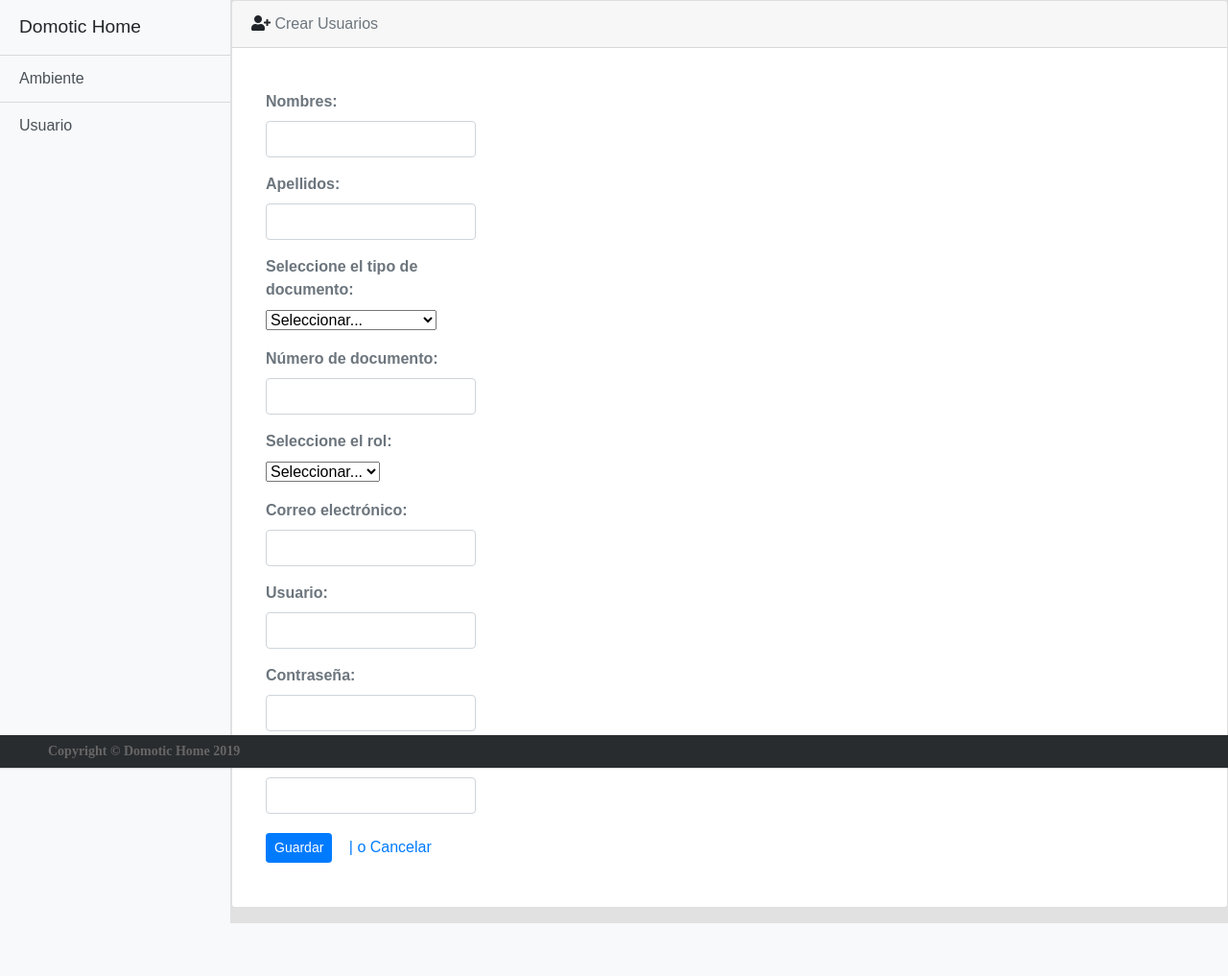
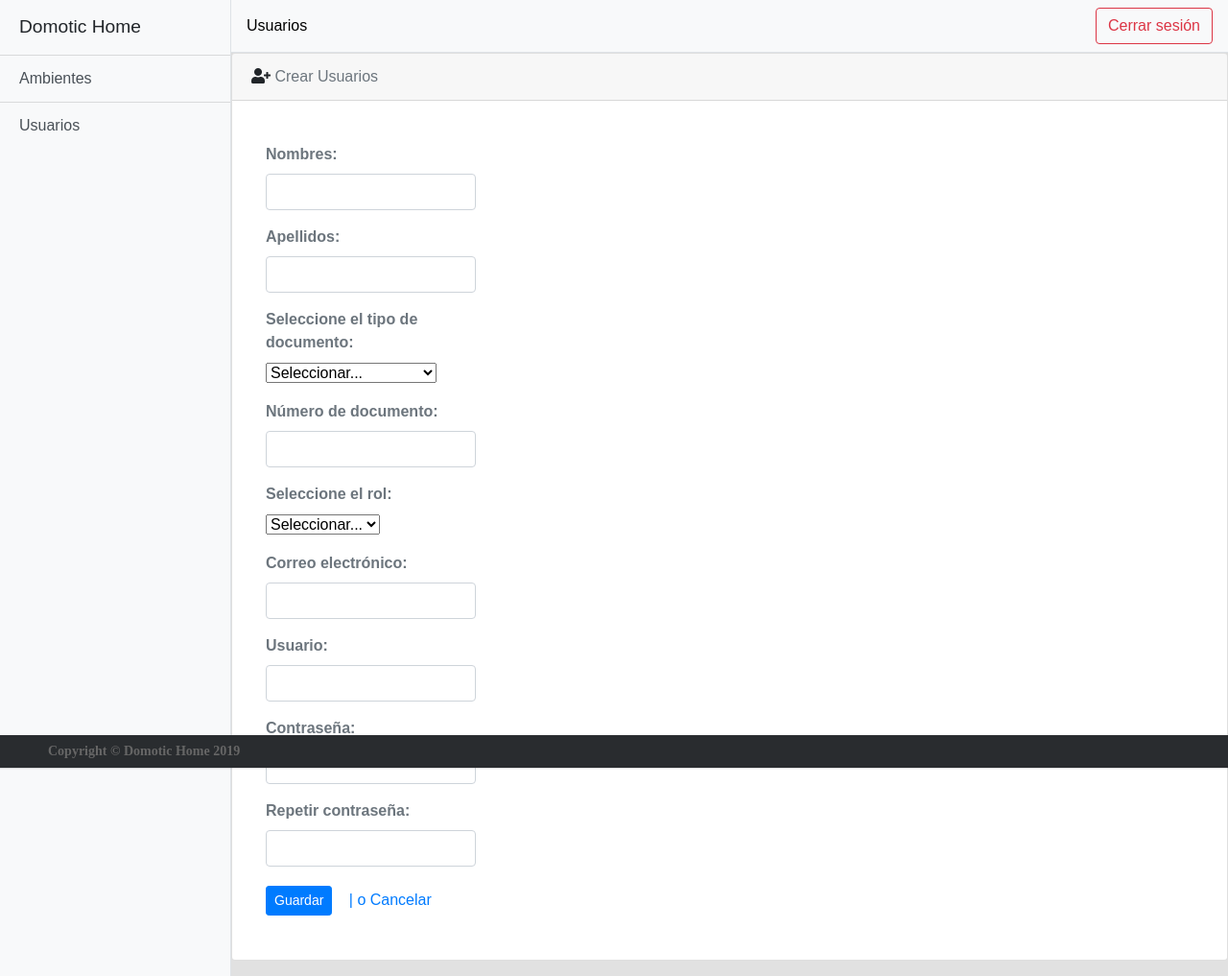
Before and after one commit to Domot1cHome/DH_Web, a CodeIgniter app: page /dh_web/index.php/usuario/Crear in a window 1280 px wide. Shown: the whole page at 96% size. Before the commit the page ends 962 px from the top, so only its background shows below. Run offline with CodeIgniter, Linux system fonts and the light colour scheme; data comes from the database, SQL or seed files in the repository; some libraries are stand-ins or nearby versions; some web fonts are replaced.

Commit message:
Se añadio el navegador || Se acomodo el problema de estructuración de elementos web

```diff
--- a/application/controllers/Usuario.php
+++ b/application/controllers/Usuario.php
@@ -19,6 +19,7 @@
     $data['usuario'] = $this->M_Usuario->TraerTodos();
     $this->load->view('layouts/encabezado', $data);
     $this->load->view('layouts/barraLateral');
+    $this->load->view('layouts/navegador');
     $this->load->view('usuario/index', $data);
     $this->load->view('layouts/piePagina');
   }
@@ -42,12 +43,14 @@
       } else {
         $this->load->view('layouts/encabezado', $data);
         $this->load->view('layouts/barraLateral');
+        $this->load->view('layouts/navegador');
         $this->load->view('usuario/crear');
         $this->load->view('layouts/piePagina');
       }
     } else {
       $this->load->view('layouts/encabezado', $data);
       $this->load->view('layouts/barraLateral');
+      $this->load->view('layouts/navegador');
       $this->load->view('usuario/crear');
       $this->load->view('layouts/piePagina');
     }
@@ -83,6 +86,7 @@
         } else {
           $this->load->view('layouts/encabezado', $data);
           $this->load->view('layouts/barraLateral');
+          $this->load->view('layouts/navegador');
           $this->load->view('usuario/editar', $data);
           $this->load->view('layouts/piePagina');
         }
@@ -95,6 +99,7 @@
       } else {
         $this->load->view('layouts/encabezado', $data);
         $this->load->view('layouts/barraLateral');
+        $this->load->view('layouts/navegador');
         $this->load->view('usuario/editar', $data);
         $this->load->view('layouts/piePagina');
       }
@@ -122,6 +127,7 @@
       } else {
         $this->load->view('layouts/encabezado', $data);
         $this->load->view('layouts/barraLateral');
+        $this->load->view('layouts/navegador');
         $this->load->view('usuario/eliminar', $data);
         $this->load->view('layouts/piePagina');
       }
@@ -149,6 +155,7 @@
         $data['page'] = ucfirst("Contraseña");
         $this->load->view('layouts/encabezado', $data);
         $this->load->view('layouts/barraLateral');
+        $this->load->view('layouts/navegador');
         $this->load->view('usuario/Reestablecer', $data);
         $this->load->view('layouts/piePagina');
       }
@@ -156,6 +163,7 @@
       $data['page'] = ucfirst("Contraseña");
       $this->load->view('layouts/encabezado', $data);
       $this->load->view('layouts/barraLateral');
+      $this->load->view('layouts/navegador');
       $this->load->view('usuario/Reestablecer', $data);
       $this->load->view('layouts/piePagina');
     }
--- a/application/views/Ambiente/Editar.php
+++ b/application/views/Ambiente/Editar.php
@@ -16,7 +16,7 @@
 
 ?>
 
-<div id="page-content-wrapper">
+
 <div class="card mb-3">
 
     <div class="card-header">
@@ -59,4 +59,3 @@
     </div>
 
 </div>
-</div>
--- a/application/views/Ambiente/Eliminar.php
+++ b/application/views/Ambiente/Eliminar.php
@@ -1,4 +1,3 @@
-<div id="page-content-wrapper">
 <div class="card mb-3">
 
     <div class="card-header">
@@ -21,4 +20,3 @@
     </div>
 
 </div>
-</div>
--- a/application/views/Ambiente/crear.php
+++ b/application/views/Ambiente/crear.php
@@ -15,7 +15,7 @@
 
 ?>
 
-<div id="page-content-wrapper">
+
 <div class="card mb-3">
 
     <div class="card-header">
@@ -57,7 +57,7 @@
     </div>
 
 </div>
-</div>
+
 
 <script>
     function ValidarNombre() {
--- a/application/views/Ambiente/index.php
+++ b/application/views/Ambiente/index.php
@@ -4,12 +4,12 @@
 
 <?php } else { ?>
 
-    <div id="page-content-wrapper">
+
     <div class="card mb-3">
         <div class="card-header">
             <div class="row">
                 <div class="col">
-                        <i class="fas fa-table"></i> Listado de <?php echo $page; ?>
+                    <!-- <i class="fas fa-table"></i> Listado de <?php echo $page; ?> -->
                 </div>
                 <div class="col text-right">
                     <a href="<?php echo base_url() ?>index.php/ambiente/crear"><i class="fas fa-folder-plus fa-2x"></i></a>
@@ -49,5 +49,5 @@
         </div>
         <br>
     </div>
-    </div>
+
 <?php } ?>
--- a/application/views/Usuario/Crear.php
+++ b/application/views/Usuario/Crear.php
@@ -56,7 +56,7 @@
 
 
 ?>
-<div id="page-content-wrapper">
+
 <div class="card mb-3">
 
     <div class="card-header">
@@ -152,7 +152,7 @@
     </div>
 
 </div>
-</div>
+
 
 <script>
     function LlenarSelectorTipoDocumentos() {
--- a/application/views/Usuario/Editar.php
+++ b/application/views/Usuario/Editar.php
@@ -61,7 +61,7 @@
 
 ?>
 
-    <div id="page-content-wrapper">
+
         <div class="card mb-3">
 
             <div class="card-header">
@@ -136,7 +136,7 @@
 
 
         </div>
-    </div>
+
 
     <script>
         function LlenarSelectorTipoDocumentos() {
--- a/application/views/Usuario/Eliminar.php
+++ b/application/views/Usuario/Eliminar.php
@@ -1,4 +1,3 @@
-<div id="page-content-wrapper">
 <div class="card mb-3">
 
     <div class="card-header">
@@ -21,4 +20,3 @@
     </div>
 
 </div>
-</div>
--- a/application/views/Usuario/Index.php
+++ b/application/views/Usuario/Index.php
@@ -11,12 +11,13 @@
             '2' => 'Usuario',
         );
         ?>
-    <div id="page-content-wrapper">
+
+
     <div class="card mb-3">
         <div class="card-header">
             <div class="row">
                 <div class="col">
-                        <i class="fas fa-table"></i> Listado de <?php echo $page; ?>
+                    <!-- <i class="fas fa-table"></i> Listado de <?php echo $page; ?> -->
                 </div>
                 <div class="col text-right">
                     <a href="<?php echo base_url() ?>index.php/usuario/crear"><i class="fas fa-user-plus fa-2x"></i></a>
--- a/application/views/Usuario/Reestablecer.php
+++ b/application/views/Usuario/Reestablecer.php
@@ -16,7 +16,7 @@
 
 ?>
 
-<div id="page-content-wrapper">
+
 <div class="card mb-3">
 
     <div class="card-header">
@@ -56,7 +56,7 @@
 
 
 </div>
-</div>
+
 
 <script>
     $(document).ready(function() {});
--- a/application/views/layouts/barraLateral.php
+++ b/application/views/layouts/barraLateral.php
@@ -1,7 +1,7 @@
 <div class="bg-light border-right" id="sidebar-wrapper">
     <div class="sidebar-heading">Domotic Home </div>
     <div class="list-group list-group-flush">
-        <a href="<?php echo base_url()?>ambiente" class="list-group-item list-group-item-action bg-light">Ambiente</a>
-        <a href="<?php echo base_url()?>usuario" class="list-group-item list-group-item-action bg-light">Usuario</a>
+        <a href="<?php echo base_url() ?>ambiente" class="list-group-item list-group-item-action bg-light">Ambientes</a>
+        <a href="<?php echo base_url() ?>usuario" class="list-group-item list-group-item-action bg-light">Usuarios</a>
     </div>
 </div>
--- a/application/views/layouts/encabezado.php
+++ b/application/views/layouts/encabezado.php
@@ -32,6 +32,7 @@
     <script src="<?php echo base_url(); ?>js/bootstrap.min.js"></script>
     <script src="<?php echo base_url(); ?>js/main.js"></script>
 
+
     <!-- <nav class="navbar navbar-secundary bg-light">
         <a class="navbar-brand" href="<?php echo base_url() ?>index.php/ambiente">
             <?php echo $page; ?>
--- /dev/null
+++ b/application/views/layouts/navegador.php
@@ -0,0 +1,33 @@
+<div id="page-content-wrapper">
+
+    <nav class="navbar navbar-expand-lg navbar-light bg-light border-bottom">
+        <button id="menu-toggle"><?php echo $page; ?></button>
+
+        <button class="navbar-toggler" type="button" data-toggle="collapse" data-target="#navbarSupportedContent" aria-controls="navbarSupportedContent" aria-expanded="false" aria-label="Toggle navigation">
+            <span class="navbar-toggler-icon"></span>
+        </button>
+
+        <div class="collapse navbar-collapse" id="navbarSupportedContent">
+            <ul class="navbar-nav ml-auto mt-2 mt-lg-0">
+
+                <li class="nav-item active">
+                    <a href="<?php echo base_url() ?>" class="btn btn-outline-danger my-2 my-sm-0">Cerrar sesión</a>
+                </li>
+
+                <!-- <li class="nav-item">
+                    <a class="nav-link" href="#">Link</a>
+                </li>
+                <li class="nav-item dropdown">
+                    <a class="nav-link dropdown-toggle" href="#" id="navbarDropdown" role="button" data-toggle="dropdown" aria-haspopup="true" aria-expanded="false">
+                        Dropdown
+                    </a>
+                    <div class="dropdown-menu dropdown-menu-right" aria-labelledby="navbarDropdown">
+                        <a class="dropdown-item" href="#">Action</a>
+                        <a class="dropdown-item" href="#">Another action</a>
+                        <div class="dropdown-divider"></div>
+                        <a class="dropdown-item" href="#">Something else here</a>
+                    </div>
+                </li> -->
+            </ul>
+        </div>
+    </nav>
--- a/application/views/layouts/piePagina.php
+++ b/application/views/layouts/piePagina.php
@@ -1,9 +1,17 @@
+</div>
 <footer class="footer-distributed">
 
     <p>Copyright © Domotic Home 2019</p>
 
 </footer>
 
+<script>
+    $("#menu-toggle").click(function(e) {
+        e.preventDefault();
+        $("#wrapper").toggleClass("toggled");
+    });
+</script>
+
 </body>
 
 </html>
--- a/css/simple-sidebar.css
+++ b/css/simple-sidebar.css
@@ -29,6 +29,7 @@
   min-width: 100vw;
 }
 
+
 #wrapper.toggled #sidebar-wrapper {
   margin-left: 0;
 }
```
Also changed, not shown: application/controllers/Ambiente.php (+7 -0 lines). Lines whose indentation alone changed are shown as unchanged.
